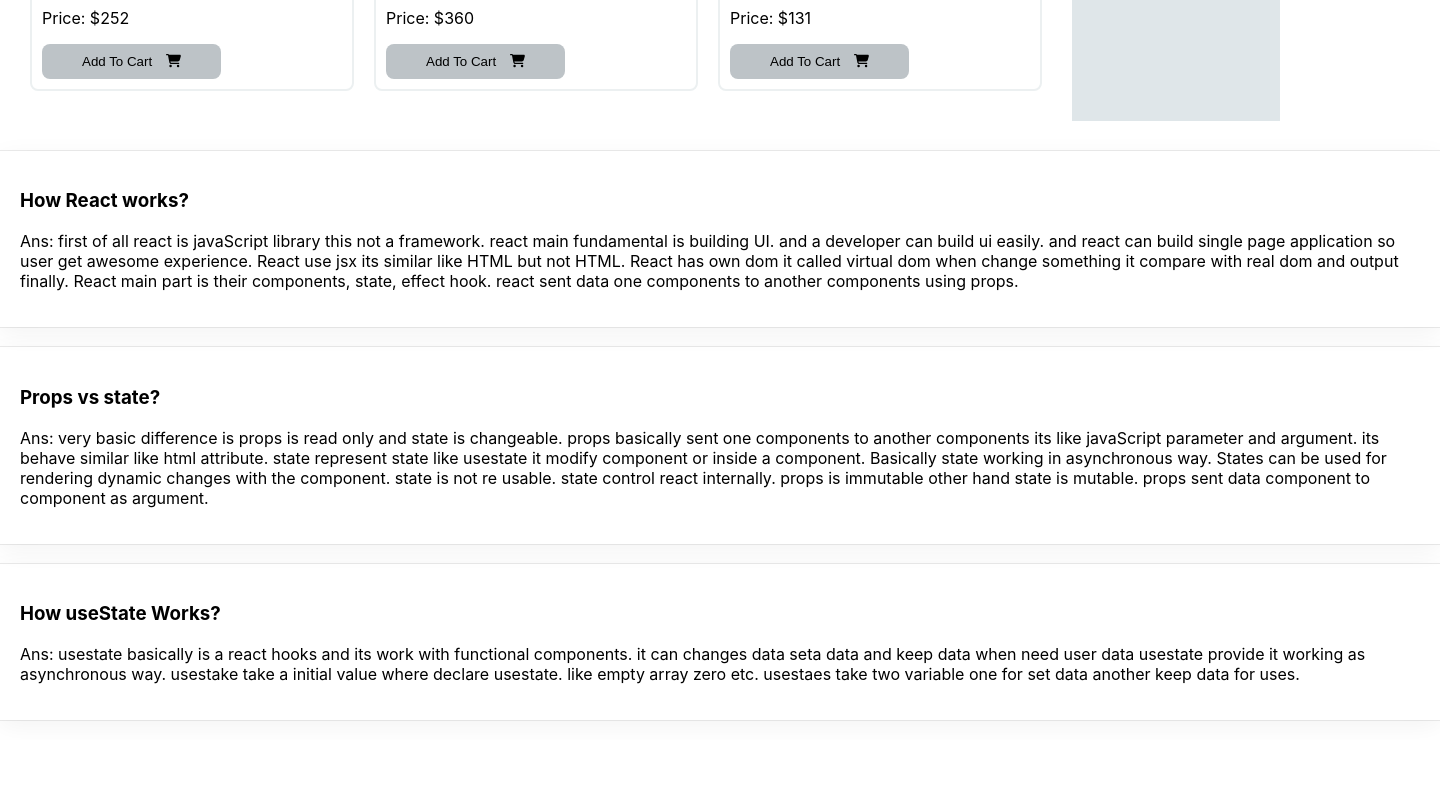
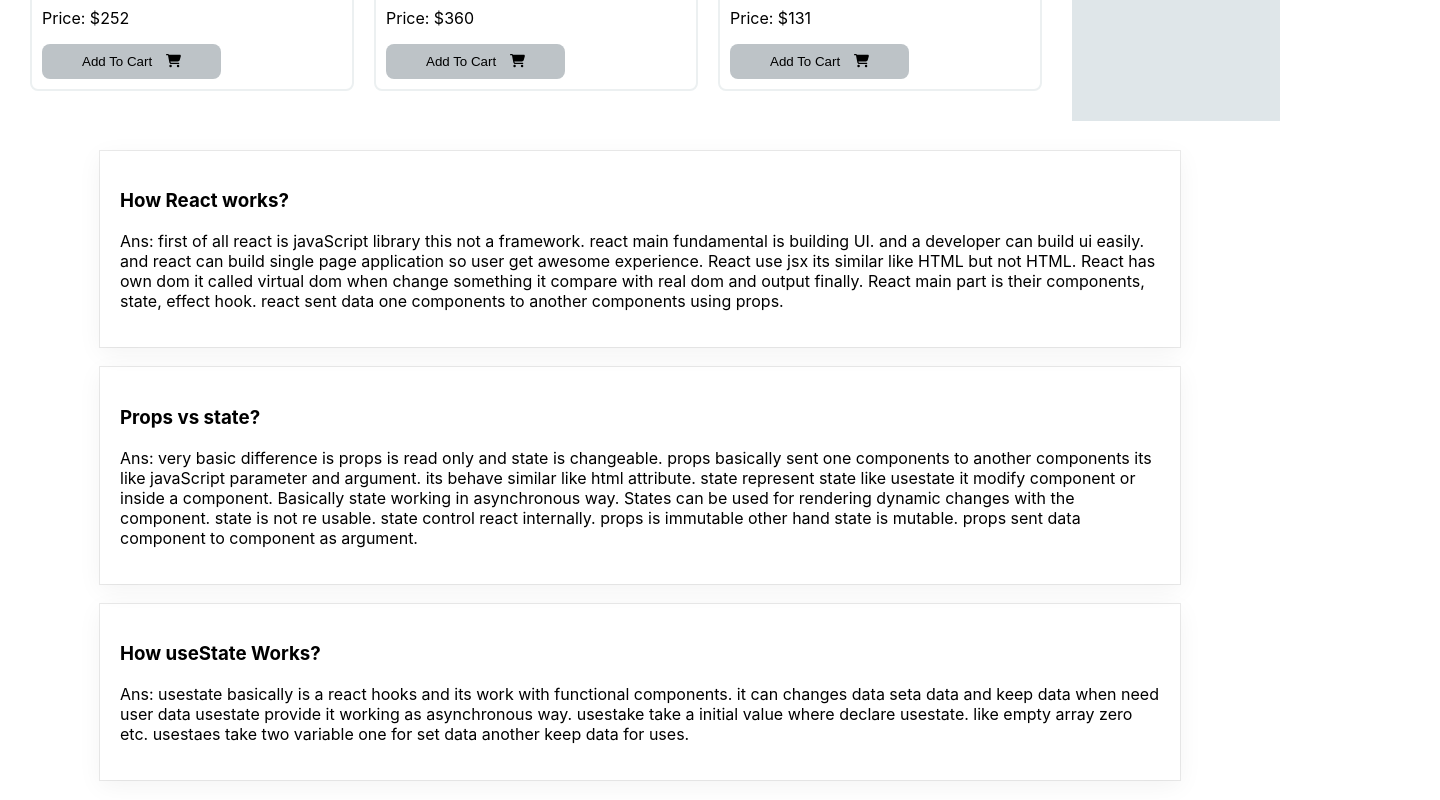
Before and after one commit to iamraihan/cat-and-kitten, a React (Create React App) app: page / in a window 1280 px wide. Shown: the part 1837-2637 px from the top of the page, 1440 px wide, since content can reach past the window. Before the commit the page ends 2577 px from the top, so only its background shows below. Built offline with nearby package versions, Linux system fonts and the light colour scheme.

Commit message:
website done

```diff
--- a/src/components/Qna/Qna.css
+++ b/src/components/Qna/Qna.css
@@ -1,7 +1,7 @@
 .qna{
     margin: 0 auto;
     margin-top: 30px;
-    width: 1440px;
+    width: 1080px;
 }
 .qna-info{
     box-shadow: rgba(0, 0, 0, 0.05) 0px 6px 24px 0px, rgba(0, 0, 0, 0.08) 0px 0px 0px 1px;
```
